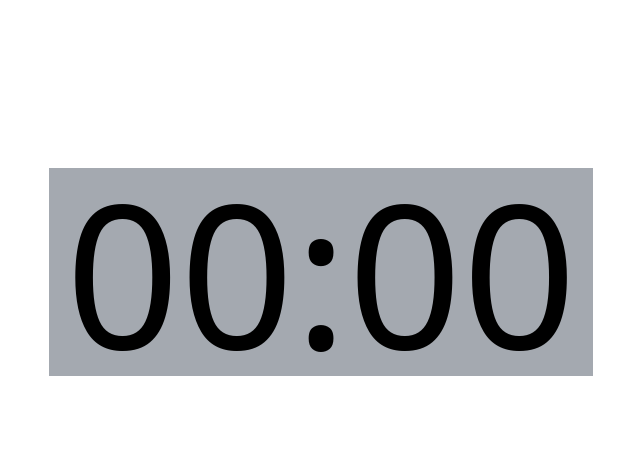
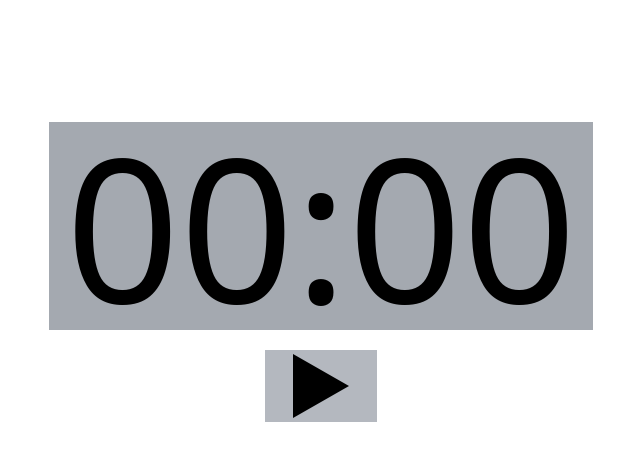
Before and after one commit to RockyPHER/Ttasker-Ultimate, a Next.js app: page / in a window 1280 px wide. Shown: the top 460 px of the page, without its empty margins (319-959 px from the left). Built offline with nearby package versions, Linux system fonts and the light colour scheme.

Commit message:
Added: icons,  TODO: add timer interactivity

```diff
--- a/app/globals.css
+++ b/app/globals.css
@@ -1,3 +1,9 @@
 @tailwind base;
 @tailwind components;
 @tailwind utilities;
+
+:root {
+    --foreground-rgb: 0, 0, 0;
+    --background-start-rgb: 214, 219, 220;
+    --background-end-rgb: 255, 255, 255;
+}
--- a/app/page.tsx
+++ b/app/page.tsx
@@ -3,7 +3,7 @@ import Timer from '@/components/Timer/TimerMain'
 
 export default function Home() {
   return (
-    <main className='w-screen h-screen translate-y-[-16vh] flex flex-col items-center justify-center'>
+    <main className='w-screen h-screen translate-y-[-16vh] bg-[--background-end-rgb] flex flex-col items-center justify-center'>
       <Timer />
     </main>
   );
--- a/app/ui/Timer/TimerMain.tsx
+++ b/app/ui/Timer/TimerMain.tsx
@@ -2,6 +2,11 @@
 
 import React from "react"
 import { useState, useEffect } from "react"
+import PlayIcon from "@/icons/play.svg"
+
+interface timerButtonProps {
+    onClickHandler: () => void
+}
 
 export default function Timer() {
 
@@ -9,20 +14,41 @@ export default function Timer() {
 
     const [minutes, seconds] = mock;
 
+    function timer (time: number) {
+
+    }
+
+    function startTimer () {
+
+    }
+
+    function playButtonHandler () {
+    }
+
+    function convertTimeMsToString (time: number) {
+    }
+    function convertTimeStringToMs (minutes: string, seconds: string) {
+    }
+
     return(
-        <div className="select-none w-auto h-[26vh] px-4 flex items-center justify-center bg-gray-600 bg-opacity-50 ">
-            <span className="text-[25vh]">{minutes}</span>
-            <span className="text-[25vh]">:</span>
-            <span className="text-[25vh]">{seconds}</span>
+        <div className="flex flex-col space-y-5">
+            <div className="select-none w-auto h-[26vh] px-4 flex items-center justify-center bg-gray-600 bg-opacity-50 ">
+                <span className="text-[25vh]">{minutes}</span>
+                <span className="text-[25vh]">:</span>
+                <span className="text-[25vh]">{seconds}</span>
+            </div>
+            <div>
+                <TimerButton onClickHandler={playButtonHandler} />
+            </div>
         </div>
     );
 }
 
-export function TimerButton () {
+export function TimerButton ({onClickHandler}: timerButtonProps) {
     return (
-        <div>
-            <button>
-                <PlayIcon className="w-6 h-6"/>
+        <div className="flex justify-center items-center w-full">
+            <button onClick={onClickHandler} className="flex items-center justify-center py-1 px-6 bg-gray-500 bg-opacity-50 hover:bg-gray-700 hover:bg-opacity-50 active:bg-black active:bg-opacity-50">
+                <PlayIcon className="w-16 h-16"/>
             </button>
         </div>
     );
--- a/tsconfig.json
+++ b/tsconfig.json
@@ -19,7 +19,7 @@
       }
     ],
     "paths": {
-      "@/icons/*": ["./public/Icons/*"],
+      "@/icons/*": ["./public/icons/*"],
       "@/backgrounds/*": ["./public/backgrounds/*"],
       "@/components/*": ["./app/ui/*"],
       "@/*": ["./*"]
```
Also changed, not shown: public/icons/pause.svg (added), public/icons/play.svg (added).
